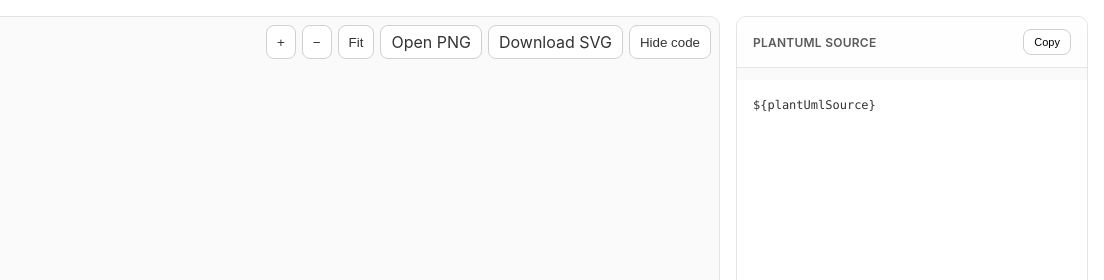
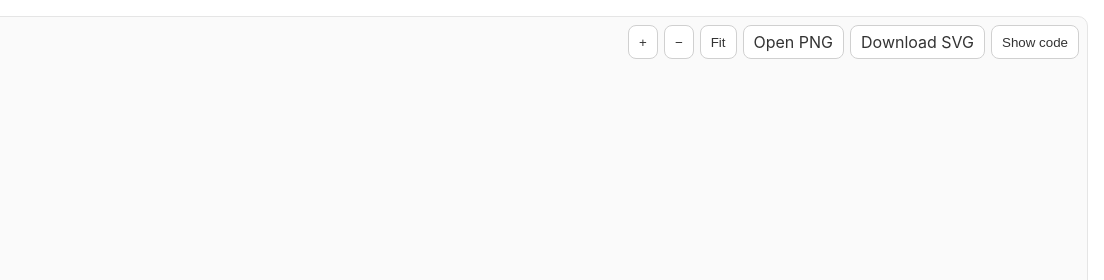
Before and after one commit to edigonzales/interlis-lsp, a plain HTML site: page src/main/resources/plantuml_template.html in a window 1280 px wide. Shown: the top 280 px of the page, 176-1280 px from the left. Drawn offline with Linux system fonts and the light colour scheme.

Commit message:
Collapse UML source panels by default

```diff
--- a/src/main/resources/plantuml_template.html
+++ b/src/main/resources/plantuml_template.html
@@ -119,7 +119,7 @@
 </head>
 <body>
 
-<div class="page">
+<div class="page source-collapsed">
   <div class="diagram-pane">
     <div class="diagram-wrap">
       <div class="diagram-toolbar">
@@ -128,7 +128,7 @@
         <button type="button" data-a="fit">Fit</button>
         <a href="${plantUmlPngUrl}" target="_blank" rel="noreferrer">Open PNG</a>
         <a href="${plantUmlSvgUrl}" target="_blank" rel="noreferrer" download>Download SVG</a>
-        <button type="button" data-a="toggle-source" aria-expanded="true">Hide code</button>
+        <button type="button" data-a="toggle-source" aria-expanded="false">Show code</button>
       </div>
       <div class="diagram-scroll">
         <div class="diagram-content" id="diagramContent">
@@ -179,7 +179,7 @@
     }
   }
 
-  setSourceCollapsed(false);
+  setSourceCollapsed(true);
 
   if (toolbar) {
     toolbar.addEventListener('click', function (e) {
```
Also changed, not shown: src/main/resources/mermaid_template.html (+3 -3 lines).
